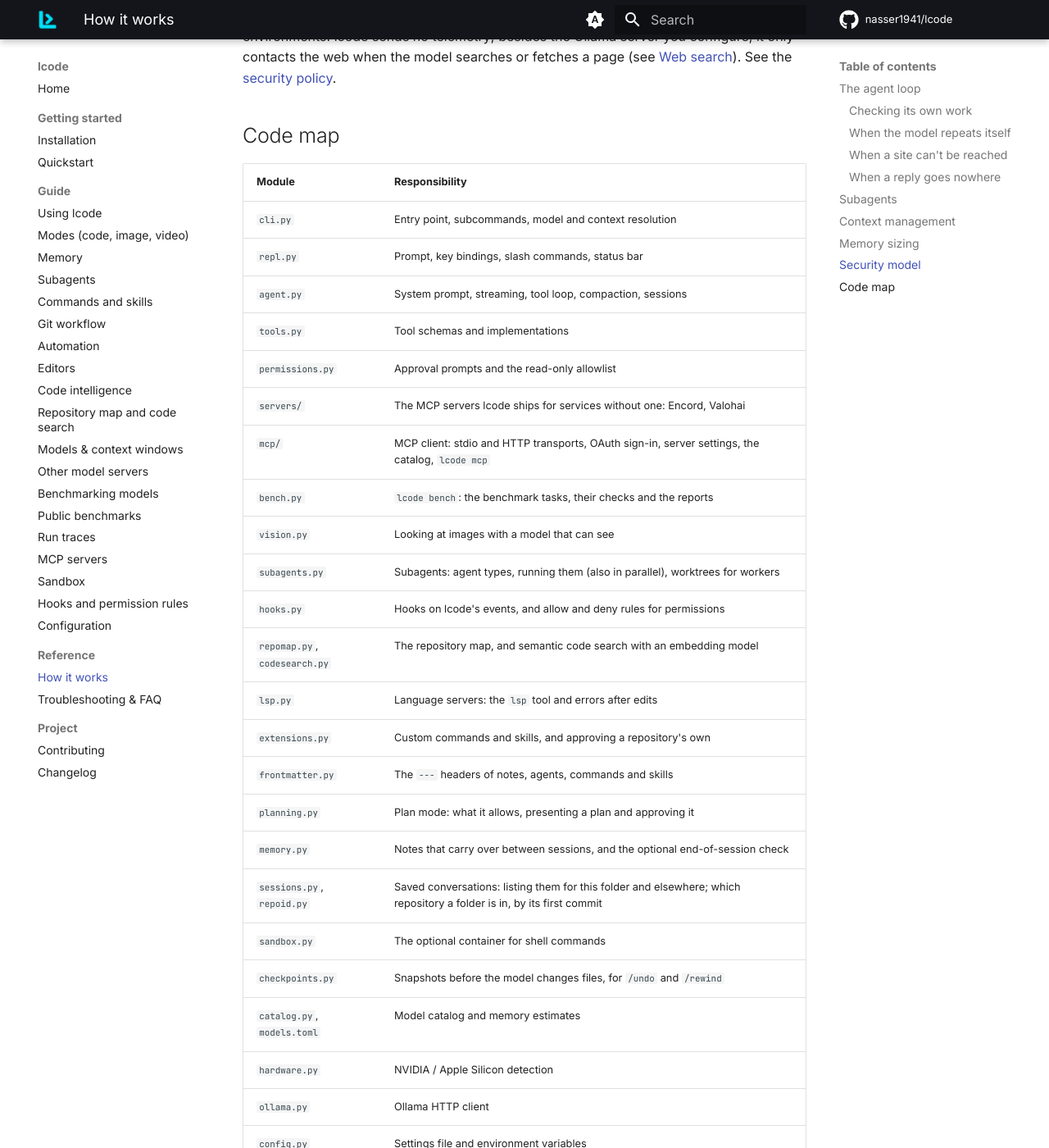
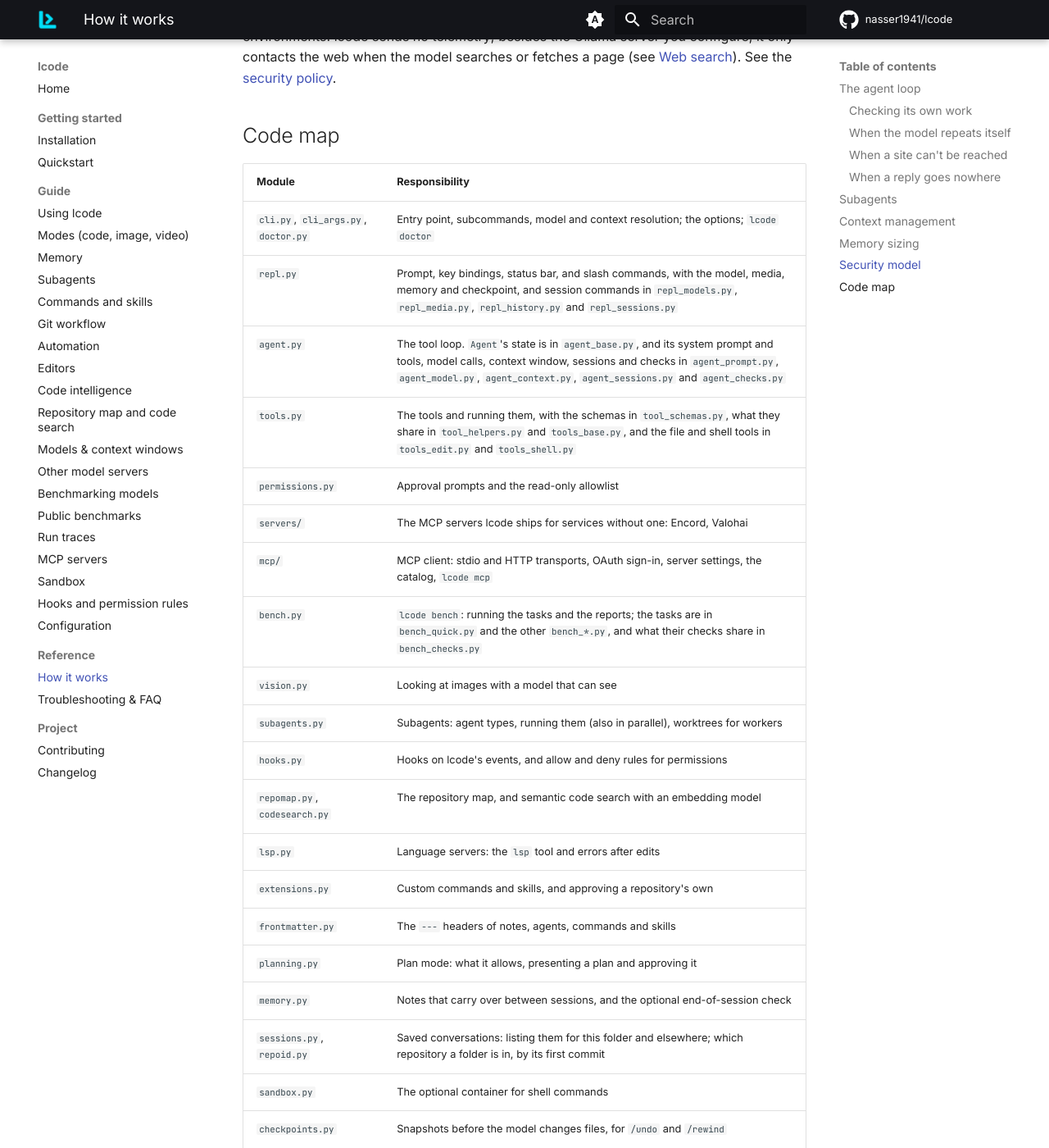
Before and after one commit to nasser1941/lcode, an MkDocs documentation site: the page built from docs/how-it-works.md, in a window 1280 px wide and 1400 px high, scrolled down 4879 px. Shown: the whole window at 82% size. Built offline with MkDocs 1.6.1 and Material for MkDocs 9.7.7, drawn with Linux system fonts in a browser that asks for light colours; comment, search, counter and statistics services are not loaded; some of the changed text lies outside the part shown.

Commit message:
Docs: the code map lists the split modules (#200)
Co-Authored-By: Claude Opus 5.5 <noreply@anthropic.com>

```diff
--- a/docs/how-it-works.md
+++ b/docs/how-it-works.md
@@ -181,14 +181,14 @@ the Ollama server you configure, it only contacts the web when the model searche
 
 | Module | Responsibility |
 |---|---|
-| `cli.py` | Entry point, subcommands, model and context resolution |
-| `repl.py` | Prompt, key bindings, slash commands, status bar |
-| `agent.py` | System prompt, streaming, tool loop, compaction, sessions |
-| `tools.py` | Tool schemas and implementations |
+| `cli.py`, `cli_args.py`, `doctor.py` | Entry point, subcommands, model and context resolution; the options; `lcode doctor` |
+| `repl.py` | Prompt, key bindings, status bar, and slash commands, with the model, media, memory and checkpoint, and session commands in `repl_models.py`, `repl_media.py`, `repl_history.py` and `repl_sessions.py` |
+| `agent.py` | The tool loop. `Agent`'s state is in `agent_base.py`, and its system prompt and tools, model calls, context window, sessions and checks in `agent_prompt.py`, `agent_model.py`, `agent_context.py`, `agent_sessions.py` and `agent_checks.py` |
+| `tools.py` | The tools and running them, with the schemas in `tool_schemas.py`, what they share in `tool_helpers.py` and `tools_base.py`, and the file and shell tools in `tools_edit.py` and `tools_shell.py` |
 | `permissions.py` | Approval prompts and the read-only allowlist |
 | `servers/` | The MCP servers lcode ships for services without one: Encord, Valohai |
 | `mcp/` | MCP client: stdio and HTTP transports, OAuth sign-in, server settings, the catalog, `lcode mcp` |
-| `bench.py` | `lcode bench`: the benchmark tasks, their checks and the reports |
+| `bench.py` | `lcode bench`: running the tasks and the reports; the tasks are in `bench_quick.py` and the other `bench_*.py`, and what their checks share in `bench_checks.py` |
 | `vision.py` | Looking at images with a model that can see |
 | `subagents.py` | Subagents: agent types, running them (also in parallel), worktrees for workers |
 | `hooks.py` | Hooks on lcode's events, and allow and deny rules for permissions |
@@ -205,3 +205,6 @@ the Ollama server you configure, it only contacts the web when the model searche
 | `hardware.py` | NVIDIA / Apple Silicon detection |
 | `ollama.py` | Ollama HTTP client |
 | `config.py` | Settings file and environment variables |
+| `traces.py`, `trace_view.py`, `trace_export.py` | Recording requests; listing and showing traces; exporting them with secrets masked |
+| `media.py`, `media_video.py`, `clips.py` | Image and video mode's jobs in ComfyUI; video jobs and long clips; video files |
+| `screenshots.py`, `screenshots_web.py`, `qt_hook.py` | The screenshot tool: programs, web pages, and the hook it puts into Qt programs |
```
